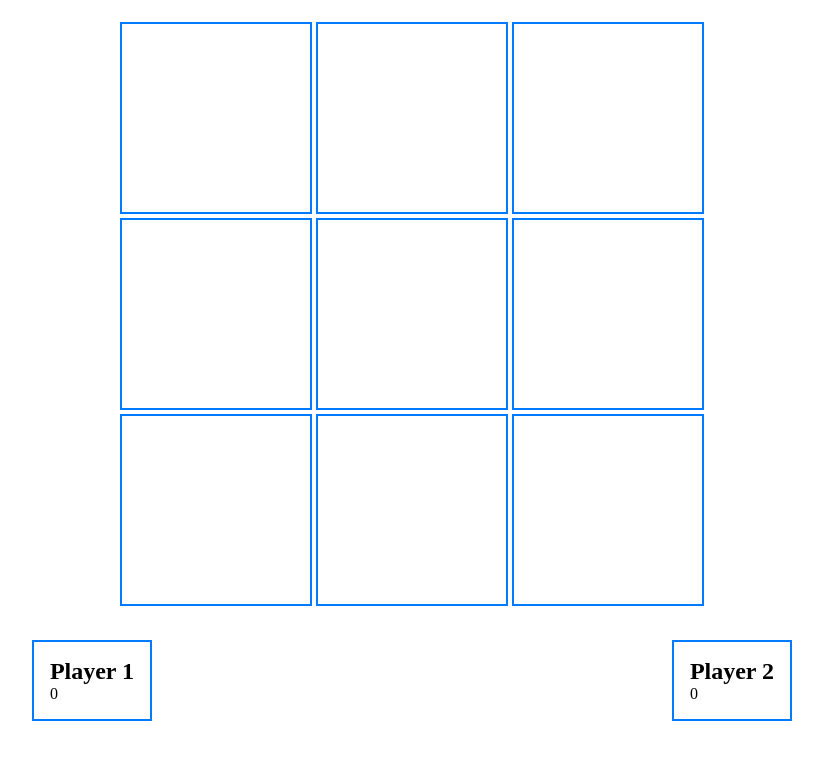
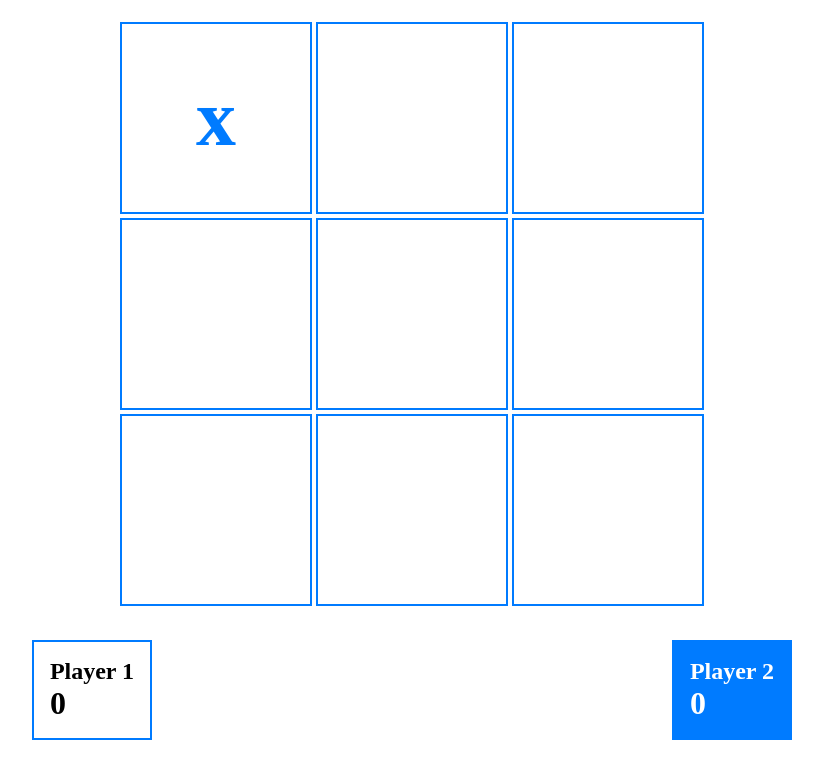
Before and after one commit to devhausleipzigacademy/camp10-tic-tac-toe-simple, a website built with Vite: page index.html in a window 1280 px wide. Both pictures are taken after a click on the element 444 px from the left and 118 px from the top of the page. Shown: the whole page, without its empty margins (228-1051 px from the left). Built offline with nearby package versions, Linux system fonts and the light colour scheme.

Commit message:
player board and css

```diff
--- a/index.html
+++ b/index.html
@@ -8,7 +8,7 @@
 	<body>
 		<div id="gridContainer"></div>
 		<div id="playerContainer">
-			<div id="player1" class="player">
+			<div id="player1" class="player active">
 				<h2>Player 1</h2>
 				<p class="score">0</p>
 			</div>
--- a/src/main.ts
+++ b/src/main.ts
@@ -7,6 +7,10 @@ import "./style.css";
 const gridContainer = document.getElementById("gridContainer");
 const player1 = document.getElementById("player1");
 const player2 = document.getElementById("player2");
+
+//initial symbol state
+
+let currentPlayer = "x";
 
 // function generate grid
 
@@ -22,9 +26,14 @@ function generateGrid() {
 			// find a way to generate and attach a grid id system for each cell
 			cell.id = `${i}-${j}`;
 
-			// console.log the id of the cell when clicked
+			// instead of console.log on click append the "x" to the cell
 			cell.onclick = function () {
-				console.log(cell.id);
+				if (!cell.textContent) {
+					cell.textContent = currentPlayer;
+					currentPlayer = currentPlayer === "x" ? "o" : "x";
+					player1?.classList.toggle("active");
+					player2?.classList.toggle("active");
+				}
 			};
 
 			row.appendChild(cell);
--- a/src/style.css
+++ b/src/style.css
@@ -46,3 +46,13 @@
 	padding: 1rem;
 	border: 2px solid #007bff;
 }
+
+.player.active {
+	background-color: #007bff;
+	color: #fff;
+}
+
+.score {
+	font-size: 2rem;
+	font-weight: bold;
+}
```
